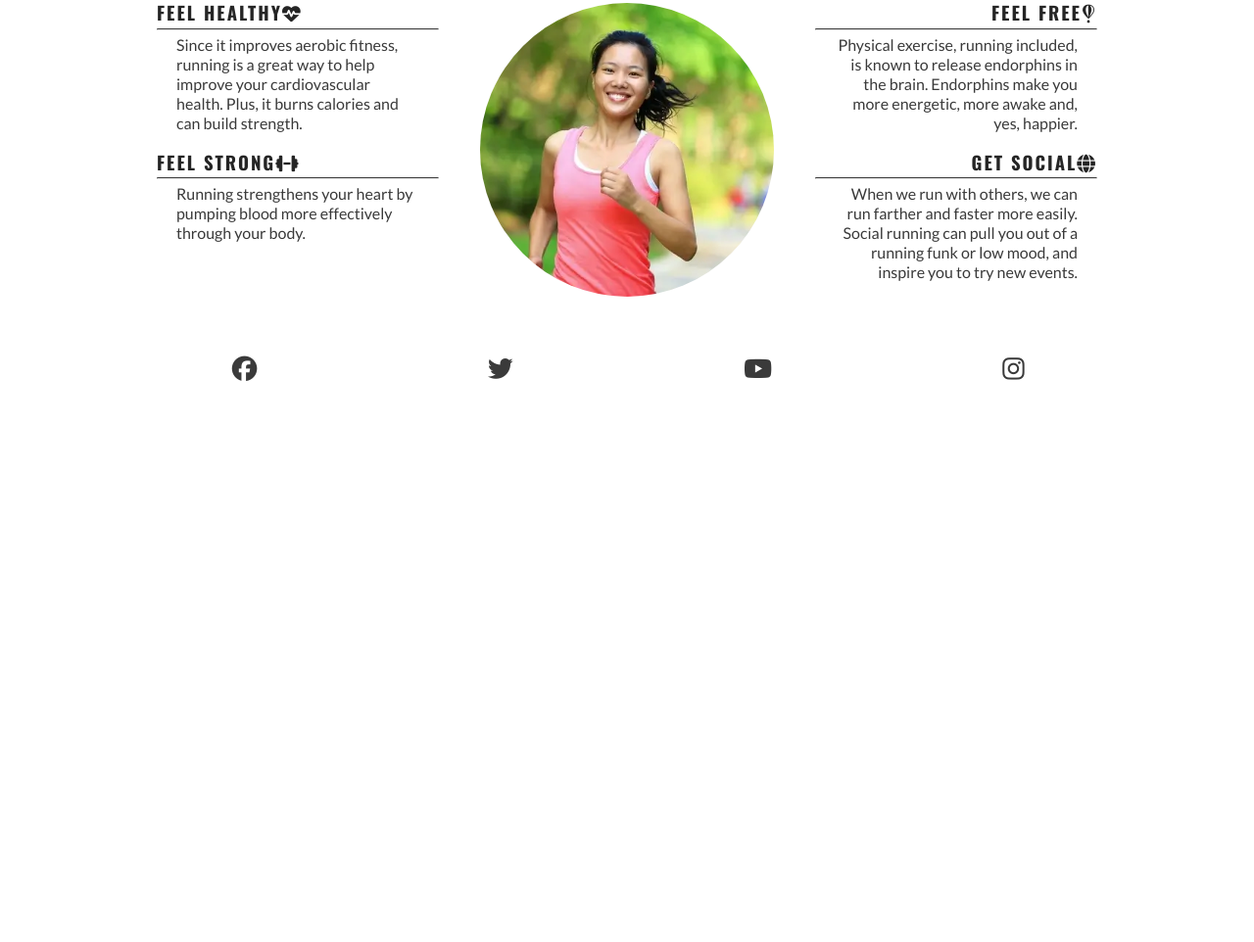
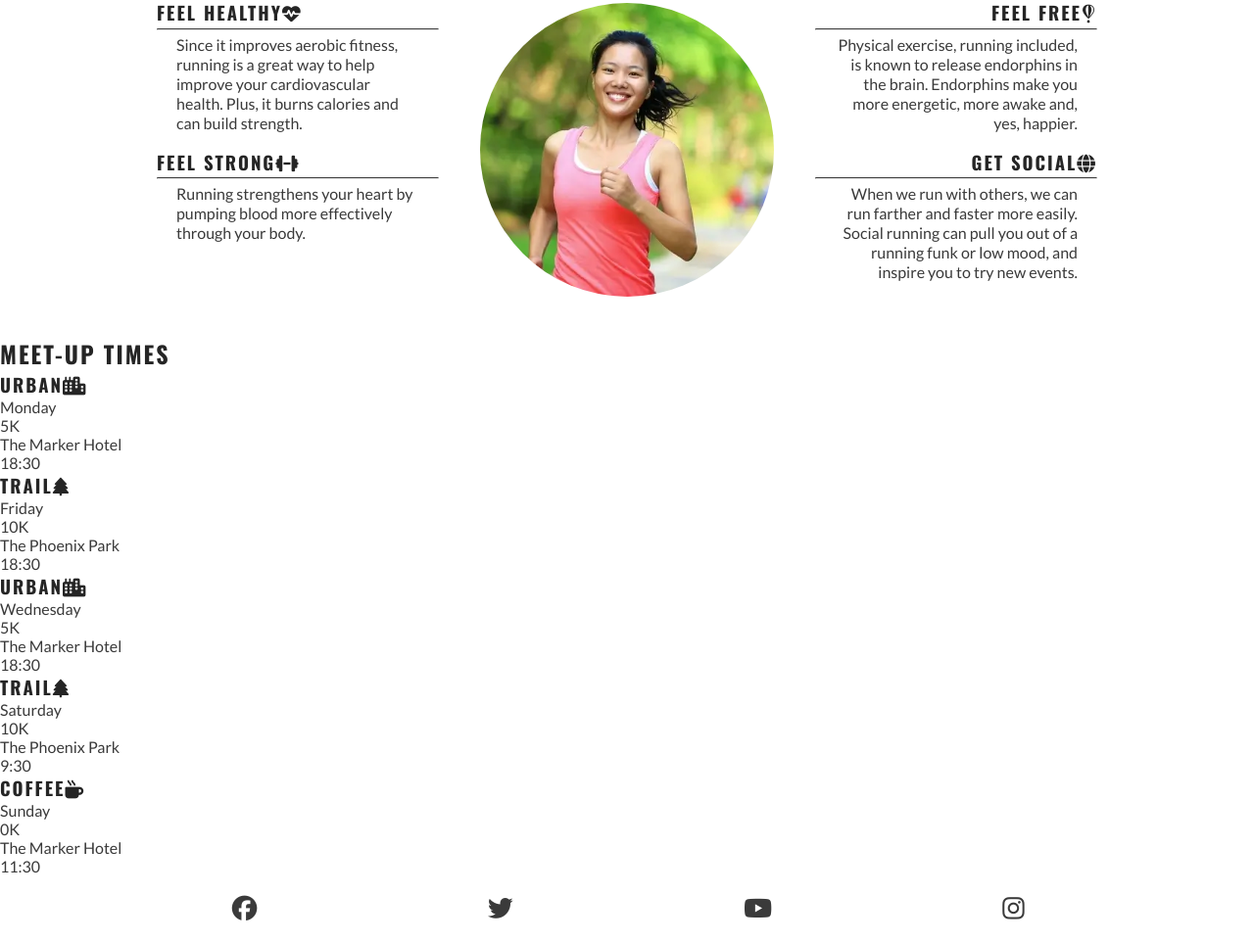
Before and after one commit to picker770/love-running, a plain HTML site: page index.html in a window 1280 px wide. Shown: the part 782-1744 px from the top of the page at 98% size. Before the commit the page ends 1193 px from the top, so only its background shows below. Drawn offline with nearby package versions, Linux system fonts and the light colour scheme.

Commit message:
Added Meetup Times section to our landing page

```diff
--- a/index.html
+++ b/index.html
@@ -91,6 +91,49 @@
         </section>
     </main>
 
+    <!-- MeetUp Times Section  -->
+
+    <section id="meetups">
+        <h2>Meet-Up Times</h2>
+        <div id="times">
+            <div>
+                <h3>URBAN<i class="fa-solid fa-city"></i></h3>
+                <p>Monday</p>
+                <p>5K</p>
+                <p>The Marker Hotel</p>
+                <p>18:30</p>
+            </div>
+            <div>
+                <h3>TRAIL<i class="fa-solid fa-tree"></i></h3>
+                <p>Friday</p>
+                <p>10K</p>
+                <p>The Phoenix Park</p>
+                <p>18:30</p>
+            </div>
+            <div>
+                <h3>URBAN<i class="fa-solid fa-city"></i></h3>
+                <p>Wednesday</p>
+                <p>5K</p>
+                <p>The Marker Hotel</p>
+                <p>18:30</p>
+            </div>
+            <div>
+                <h3>TRAIL<i class="fa-solid fa-tree"></i></h3>
+                <p>Saturday</p>
+                <p>10K</p>
+                <p>The Phoenix Park</p>
+                <p>9:30</p>
+            </div>
+            <div>
+                <h3>COFFEE<i class="fa-solid fa-mug-hot"></i></h3>
+                <p>Sunday</p>
+                <p>0K</p>
+                <p>The Marker Hotel</p>
+                <p>11:30</p>
+            </div>
+        </div>
+    </section>
+
     <!-- footer starts-->
     <footer>
         <!-- Club's Social meida zone starts -->
```
